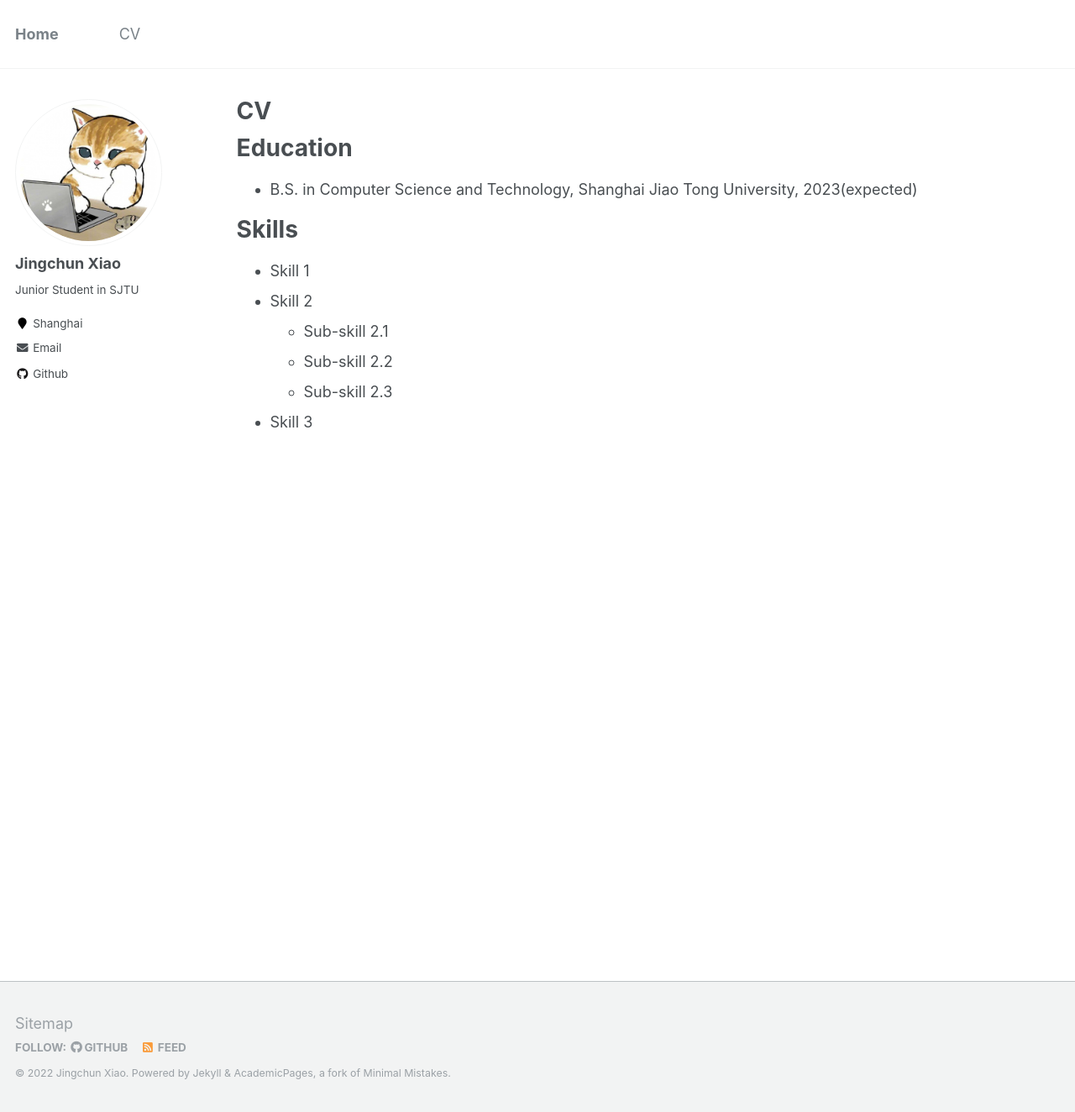
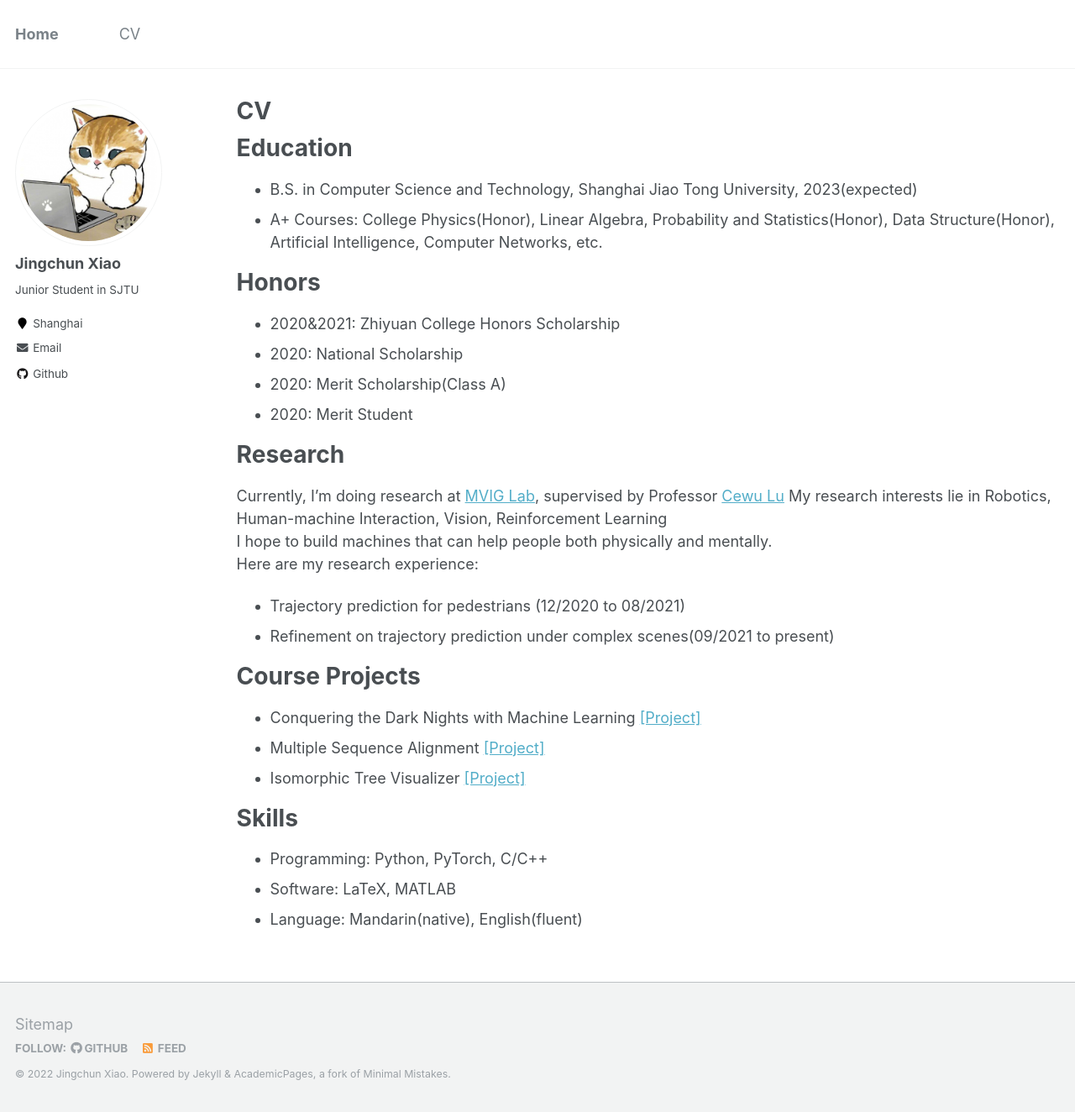
Before and after one commit to Epicato/Epicato.github.io, a Jekyll site: the page built from _pages/cv.md, in a window 1280 px wide and 1324 px high. Shown: the whole window at 84% size. Built offline with Jekyll 4.4.1, drawn with Linux system fonts in a browser that asks for light colours.

Commit message:
Update cv.md

```diff
--- a/_pages/cv.md
+++ b/_pages/cv.md
@@ -12,18 +12,39 @@ redirect_from:
 Education
 ======
 * B.S. in Computer Science and Technology, Shanghai Jiao Tong University, 2023(expected)
+* A+ Courses: College Physics(Honor), Linear Algebra, Probability and Statistics(Honor), Data Structure(Honor), Artificial Intelligence, Computer Networks, etc.
 
 
 
+Honors
+======
+* 2020&2021: Zhiyuan College Honors Scholarship
+* 2020: National Scholarship
+* 2020: Merit Scholarship(Class A)
+* 2020: Merit Student
+
+
+Research
+======
+Currently, I'm doing research at [MVIG Lab](https://mvig.sjtu.edu.cn/research/index.html), supervised by Professor [Cewu Lu](https://mvig.sjtu.edu.cn)
+My research interests lie in Robotics, Human-machine Interaction, Vision, Reinforcement Learning
+I hope to build machines that can help people both physically and mentally.
+Here are my research experience:
+
+* Trajectory prediction for pedestrians (12/2020 to 08/2021)
+* Refinement on trajectory prediction under complex scenes(09/2021 to present)
+
+Course Projects
+======
+* Conquering the Dark Nights with Machine Learning [[Project]]()
+* Multiple Sequence Alignment [[Project]](https://github.com/Epicato/MSA)
+* Isomorphic Tree Visualizer [[Project]](https://github.com/Epicato/Isomorphic-Tree-Visualizer)
 
 Skills
 ======
-* Skill 1
-* Skill 2
-  * Sub-skill 2.1
-  * Sub-skill 2.2
-  * Sub-skill 2.3
-* Skill 3
+* Programming: Python, PyTorch, C/C++
+* Software: LaTeX, MATLAB
+* Language: Mandarin(native), English(fluent)
 
 <div style='display: none'>
 
```
